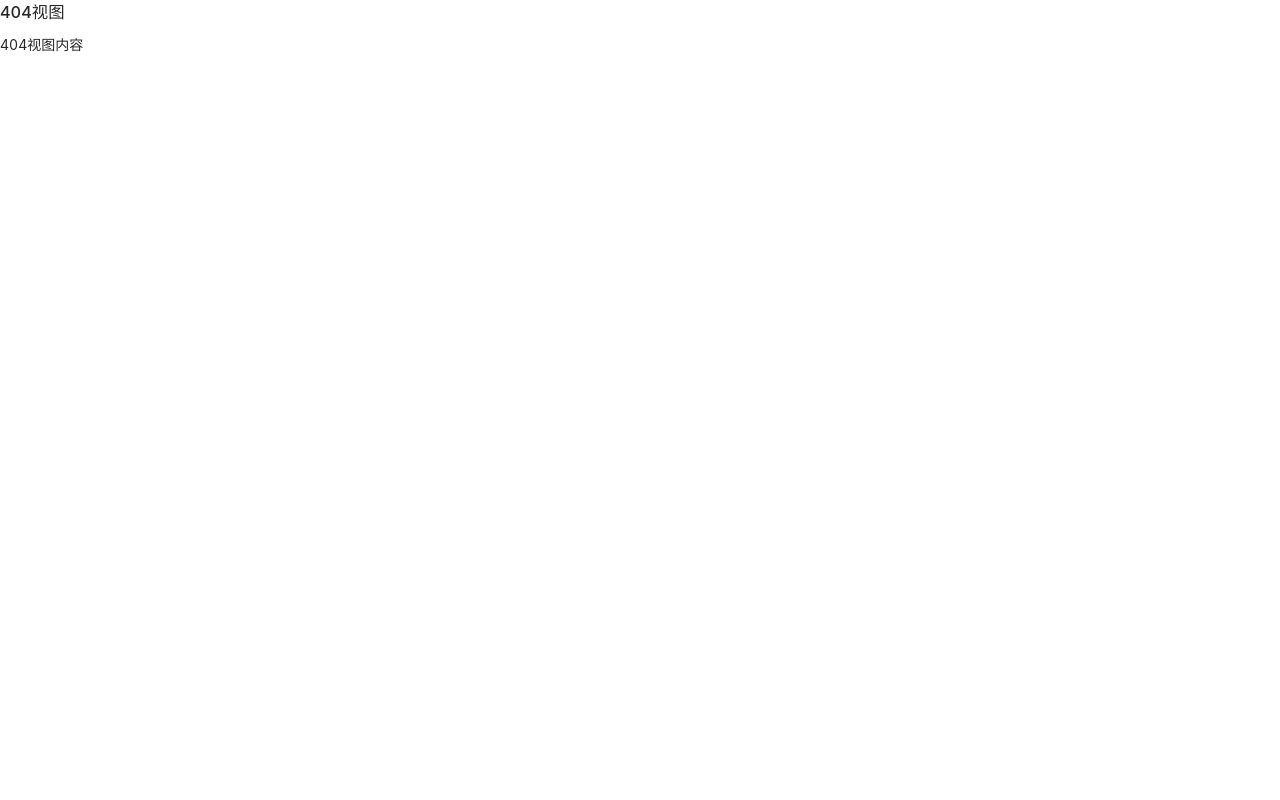
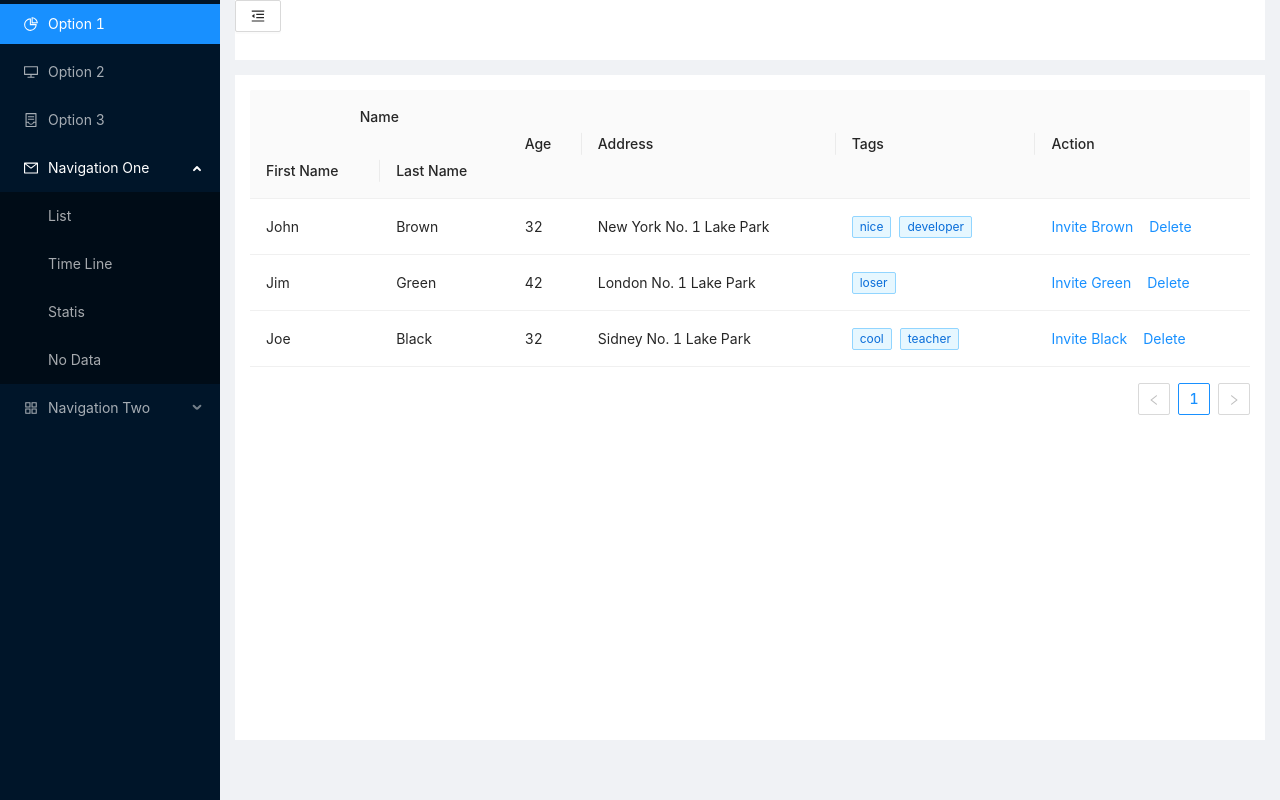
Before and after one commit to shiyuan598/antd-react-demo, a React (Create React App) app: page /home in a window 1280 px wide. Built offline with nearby package versions, Linux system fonts and the light colour scheme.

Commit message:
children route

```diff
--- a/src/App.js
+++ b/src/App.js
@@ -1,6 +1,6 @@
 import React, { Fragment } from "react";
 import { Route, Switch } from "react-router-dom";
-import routes from "./route/router";
+import routes from "./route/routes";
 
 function App() {
   return (
--- /dev/null
+++ b/src/component/home/child/list.js
@@ -0,0 +1,66 @@
+import { Table, Tag, Space } from 'antd';
+
+const { Column, ColumnGroup } = Table;
+const data = [
+    {
+      key: '1',
+      firstName: 'John',
+      lastName: 'Brown',
+      age: 32,
+      address: 'New York No. 1 Lake Park',
+      tags: ['nice', 'developer'],
+    },
+    {
+      key: '2',
+      firstName: 'Jim',
+      lastName: 'Green',
+      age: 42,
+      address: 'London No. 1 Lake Park',
+      tags: ['loser'],
+    },
+    {
+      key: '3',
+      firstName: 'Joe',
+      lastName: 'Black',
+      age: 32,
+      address: 'Sidney No. 1 Lake Park',
+      tags: ['cool', 'teacher'],
+    },
+  ];
+
+export default function list() {
+  return (
+    <Table dataSource={data}>
+    <ColumnGroup title="Name">
+      <Column title="First Name" dataIndex="firstName" key="firstName" />
+      <Column title="Last Name" dataIndex="lastName" key="lastName" />
+    </ColumnGroup>
+    <Column title="Age" dataIndex="age" key="age" />
+    <Column title="Address" dataIndex="address" key="address" />
+    <Column
+      title="Tags"
+      dataIndex="tags"
+      key="tags"
+      render={tags => (
+        <>
+          {tags.map(tag => (
+            <Tag color="blue" key={tag}>
+              {tag}
+            </Tag>
+          ))}
+        </>
+      )}
+    />
+    <Column
+      title="Action"
+      key="action"
+      render={(text, record) => (
+        <Space size="middle">
+          <button className="link-button">Invite {record.lastName}</button>
+          <button className="link-button">Delete</button>
+        </Space>
+      )}
+    />
+  </Table>
+  );
+}
--- /dev/null
+++ b/src/component/home/child/noData.js
@@ -0,0 +1,7 @@
+import { Empty } from 'antd';
+
+export default function noData() {
+    return (
+        <Empty />
+    )
+}
--- /dev/null
+++ b/src/component/home/child/statis.js
@@ -0,0 +1,20 @@
+import { Statistic, Row, Col, Button } from "antd";
+
+export default function statis() {
+  return (
+    <Row gutter={16}>
+      <Col span={12}>
+        <Statistic title="Active Users" value={112893} />
+      </Col>
+      <Col span={12}>
+        <Statistic title="Account Balance (CNY)" value={112893} precision={2} />
+        <Button style={{ marginTop: 16 }} type="primary">
+          Recharge
+        </Button>
+      </Col>
+      <Col span={12}>
+        <Statistic title="Active Users" value={112893} loading />
+      </Col>
+    </Row>
+  );
+}
--- /dev/null
+++ b/src/component/home/child/timeline.js
@@ -0,0 +1,26 @@
+import { Timeline } from "antd";
+import { ClockCircleOutlined } from "@ant-design/icons";
+
+export default function timeline() {
+  return (
+    <Timeline mode="alternate">
+      <Timeline.Item>Create a services site 2015-09-01</Timeline.Item>
+      <Timeline.Item color="green">
+        Solve initial network problems 2015-09-01
+      </Timeline.Item>
+      <Timeline.Item dot={<ClockCircleOutlined style={{ fontSize: "16px" }} />}>
+        Sed ut perspiciatis unde omnis iste natus error sit voluptatem
+        accusantium doloremque laudantium, totam rem aperiam, eaque ipsa quae ab
+        illo inventore veritatis et quasi architecto beatae vitae dicta sunt
+        explicabo.
+      </Timeline.Item>
+      <Timeline.Item color="red">
+        Network problems being solved 2015-09-01
+      </Timeline.Item>
+      <Timeline.Item>Create a services site 2015-09-01</Timeline.Item>
+      <Timeline.Item dot={<ClockCircleOutlined style={{ fontSize: "16px" }} />}>
+        Technical testing 2015-09-01
+      </Timeline.Item>
+    </Timeline>
+  );
+}
--- /dev/null
+++ b/src/component/home/home.scss
@@ -0,0 +1,36 @@
+.container {
+  height: 100%;
+  width: 100%;
+  display: flex;
+  .sidebar {
+    width: 220px;
+    background-color: #001529;
+  }
+  .main {
+    width: calc(100% - 220px);
+    padding: 0 15px;
+    background-color: #f0f2f5;
+  }
+  .header {
+    height: 60px;
+    background-color: #fff;
+  }
+  .content {
+    margin-top: 15px;
+    padding: 15px;
+    height: calc(100% - 120px - 15px);
+    background-color: #fff;
+  }
+  .footer {
+    height: 60px;
+  }
+  .link-button {
+    color: #1890ff;
+    background-color: transparent;
+    border: none;
+    cursor: pointer;
+    display: inline;
+    margin: 0;
+    padding: 0;
+  }
+}
--- /dev/null
+++ b/src/component/home/index.js
@@ -0,0 +1,119 @@
+import React from "react";
+import { Route, Switch } from "react-router-dom";
+import { Menu, Button } from "antd";
+import {
+  AppstoreOutlined,
+  MenuUnfoldOutlined,
+  MenuFoldOutlined,
+  PieChartOutlined,
+  DesktopOutlined,
+  ContainerOutlined,
+  MailOutlined
+} from "@ant-design/icons";
+import "./home.scss";
+import List from "./child/list";
+import TimeLine from "./child/timeline";
+import Statis from "./child/statis";
+import NoData from "./child/noData";
+
+const { SubMenu } = Menu;
+
+export default class IndexView extends React.Component {
+  state = {
+    collapsed: false
+  };
+
+  toggleCollapsed = () => {
+    this.setState({
+      collapsed: !this.state.collapsed
+    });
+  };
+  menuClick({ key }) {
+    this.props.history.push(key);
+  }
+  render() {
+    return (
+      <div className="container">
+        <div className="sidebar">
+          <Menu
+            defaultSelectedKeys={["1"]}
+            defaultOpenKeys={["sub1"]}
+            mode="inline"
+            theme="dark"
+            inlineCollapsed={this.state.collapsed}
+          >
+            <Menu.Item key="1" icon={<PieChartOutlined />}>
+              Option 1
+            </Menu.Item>
+            <Menu.Item key="2" icon={<DesktopOutlined />}>
+              Option 2
+            </Menu.Item>
+            <Menu.Item key="3" icon={<ContainerOutlined />}>
+              Option 3
+            </Menu.Item>
+            <SubMenu key="sub1" icon={<MailOutlined />} title="Navigation One">
+              <Menu.Item
+                key="/home"
+                onClick={(event) => this.menuClick(event)}
+              >
+                List
+              </Menu.Item>
+              <Menu.Item
+                key="/home/timeLine"
+                onClick={(event) => this.menuClick(event)}
+              >
+                Time Line
+              </Menu.Item>
+              <Menu.Item
+                key="/home/statis"
+                onClick={(event) => this.menuClick(event)}
+              >
+                Statis
+              </Menu.Item>
+              <Menu.Item
+                key="/home/nodata"
+                onClick={(event) => this.menuClick(event)}
+              >
+                No Data
+              </Menu.Item>
+            </SubMenu>
+            <SubMenu
+              key="sub2"
+              icon={<AppstoreOutlined />}
+              title="Navigation Two"
+            >
+              <Menu.Item key="9">Option 9</Menu.Item>
+              <Menu.Item key="10">Option 10</Menu.Item>
+              <SubMenu key="sub3" title="Submenu">
+                <Menu.Item key="11">Option 11</Menu.Item>
+                <Menu.Item key="12">Option 12</Menu.Item>
+              </SubMenu>
+            </SubMenu>
+          </Menu>
+        </div>
+        <div className="main">
+          <div className="header">
+            <Button
+              // type="primary"
+              onClick={this.toggleCollapsed}
+              style={{ marginBottom: 16 }}
+            >
+              {React.createElement(
+                this.state.collapsed ? MenuUnfoldOutlined : MenuFoldOutlined
+              )}
+            </Button>
+          </div>
+          <div className="content">
+            <Switch>
+              <Route path="/home" exact component={List} />
+              <Route path="/home/timeLine" exact component={TimeLine} />
+              <Route path="/home/statis" exact component={Statis} />
+              <Route path="/home/nodata" exact component={NoData} />
+            </Switch>
+          </div>
+          <div className="footer"></div>
+        </div>
+      </div>
+    );
+  }
+}
--- a/src/index.js
+++ b/src/index.js
@@ -6,11 +6,9 @@ import reportWebVitals from "./reportWebVitals";
 import { BrowserRouter } from "react-router-dom";
 
 ReactDOM.render(
-  <React.StrictMode>
-    <BrowserRouter>
-      <App />
-    </BrowserRouter>
-  </React.StrictMode>,
+  <BrowserRouter>
+    <App />
+  </BrowserRouter>,
   document.getElementById("root")
 );
 
--- a/src/route/router.js
+++ b/src/route/routes.js
@@ -1,17 +1,10 @@
 import React from "react";
 import LoginView from '../component/login/login'
-import IndexView from "../view/index";
-import AboutView from "../view/about";
-import UndefinedView from "../view/404";
+import IndexView from "../component/home/index";
+import AboutView from "../component/about/about";
+import UndefinedView from "../component/not-found/404";
 
 const routes = [
-  {
-    path: "/",
-    exact: true,
-    render(props) {
-      return <IndexView {...props} />;
-    }
-  },
   {
     path: "/login",
     exact: true,
@@ -27,6 +20,13 @@ const routes = [
     }
   },
   {
+    path: ["/", "/home"],
+    // exact: true,
+    render(props) {
+      return <IndexView {...props} />;
+    }
+  },
+  {
     path: "",
     exact: false,
     render(props) {
--- a/src/view/index.js
+++ /dev/null
@@ -1,11 +0,0 @@
-import React from 'react'
-import { Button, Empty } from 'antd';
-
-export default function IndexView() {
-    return <div>
-        <h3>首页视图</h3>
-        <p>首页视图内容</p>
-        <Button type="primary">Button</Button>
-        <Empty/>
-    </div>
-}
```
Also changed, not shown: src/component/about/about.js (renamed from src/view/about.js), src/component/not-found/404.js (renamed from src/view/404.js).
